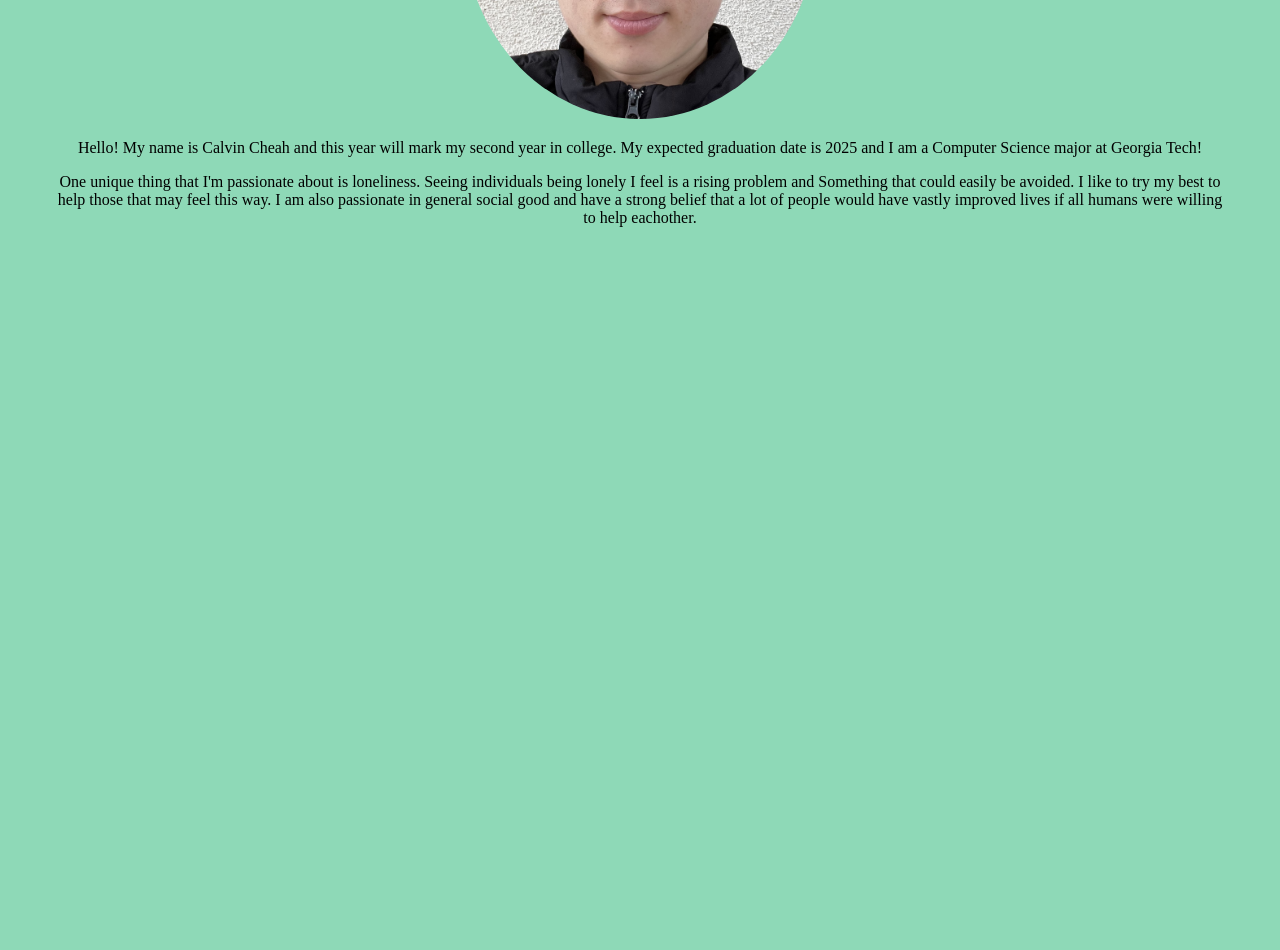
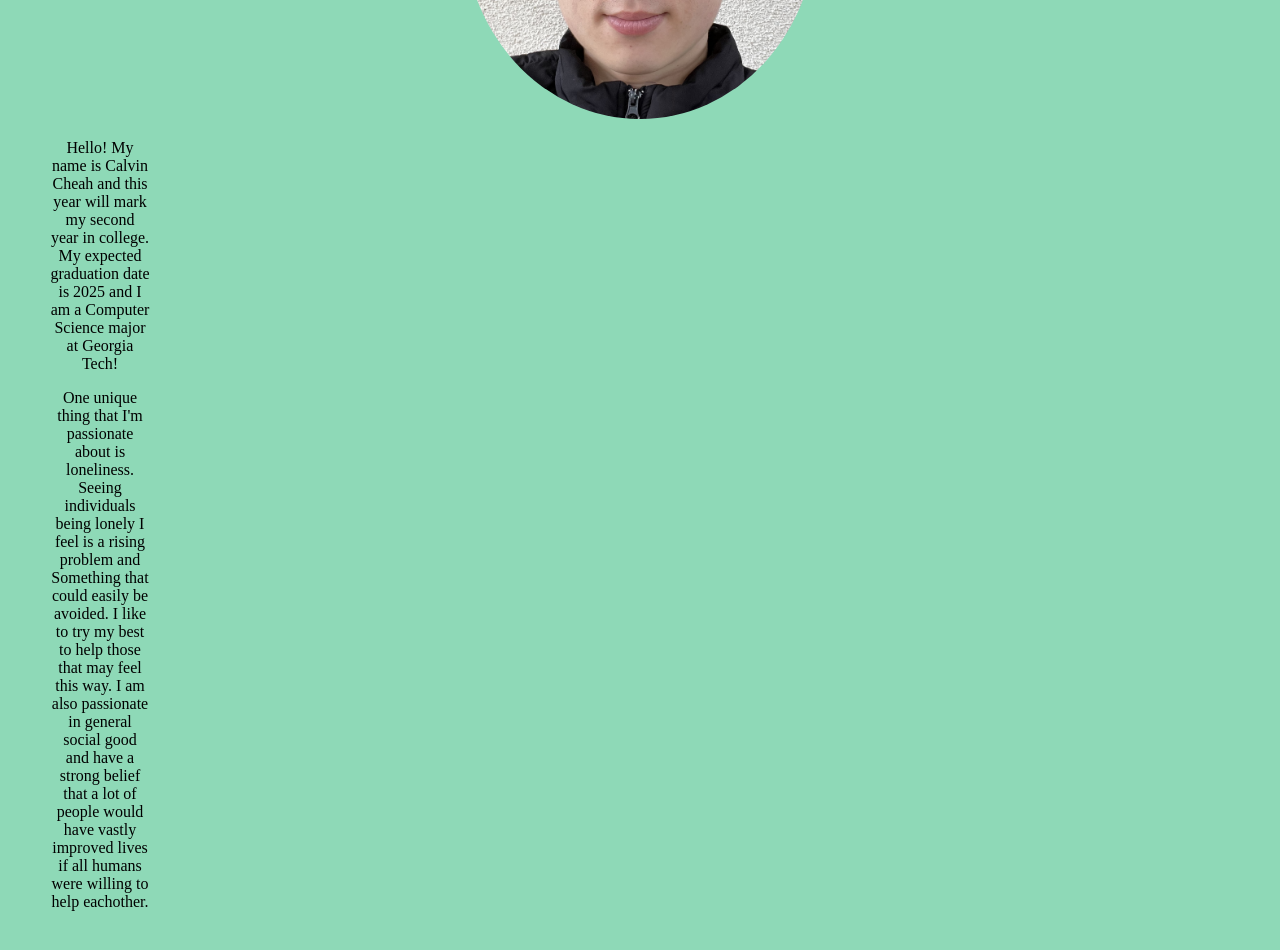
Before and after one commit to QwikSP/Calvin-Cheah-fall23-dev-bootcamp-assessment-master, a plain HTML site: page index.html in a window 1280 px wide. Shown: the part 420-1370 px from the top of the page. Before the commit the page ends 800 px from the top, so only its background shows below. Drawn offline with Linux system fonts and the light colour scheme.

Commit message:
dcontent width

```diff
--- a/index.html
+++ b/index.html
@@ -11,6 +11,7 @@
     <h1>Calvin Cheah</h1>
     <h3>Computer Science</h3>
     <img src="IMG_19956.jpg" width="200" height="200" alt="CalvinPortrait">
+    <div>
     <p>Hello! My name is Calvin Cheah and this year will mark my second year in college. My expected graduation date
         is 2025 and I am a Computer Science major at Georgia Tech!</p>
 
@@ -20,6 +21,7 @@
         I am also passionate in general social good and have a strong belief that a lot of people would have vastly improved lives if all humans
         were willing to help eachother.
     </p>
+</div>
 
 
 
--- a/styles.css
+++ b/styles.css
@@ -5,6 +5,10 @@ img {
     width: 30%;
     height: auto;
   }
+div {
+    word-wrap: break-word;
+    width: 100px;
+ }
 body {
     margin: 50px;
     background: rgb(142, 217, 183);
```
